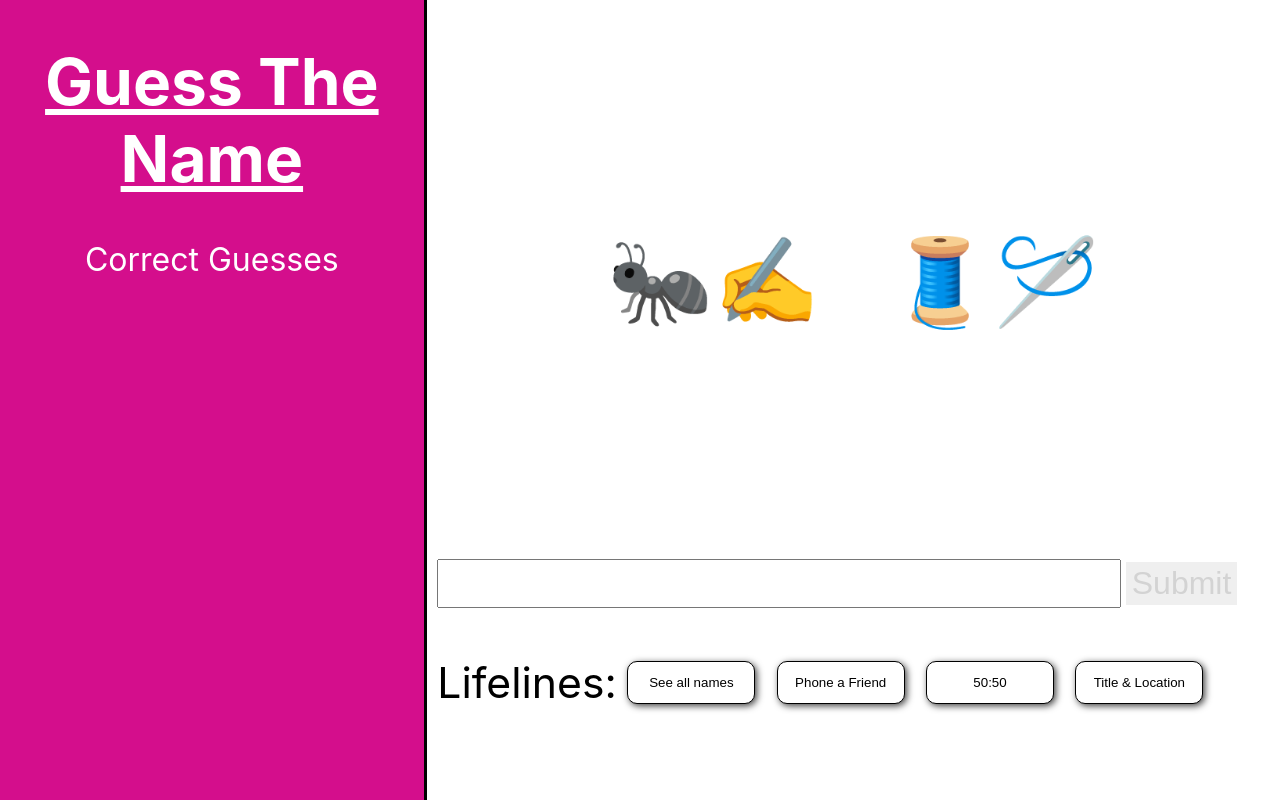
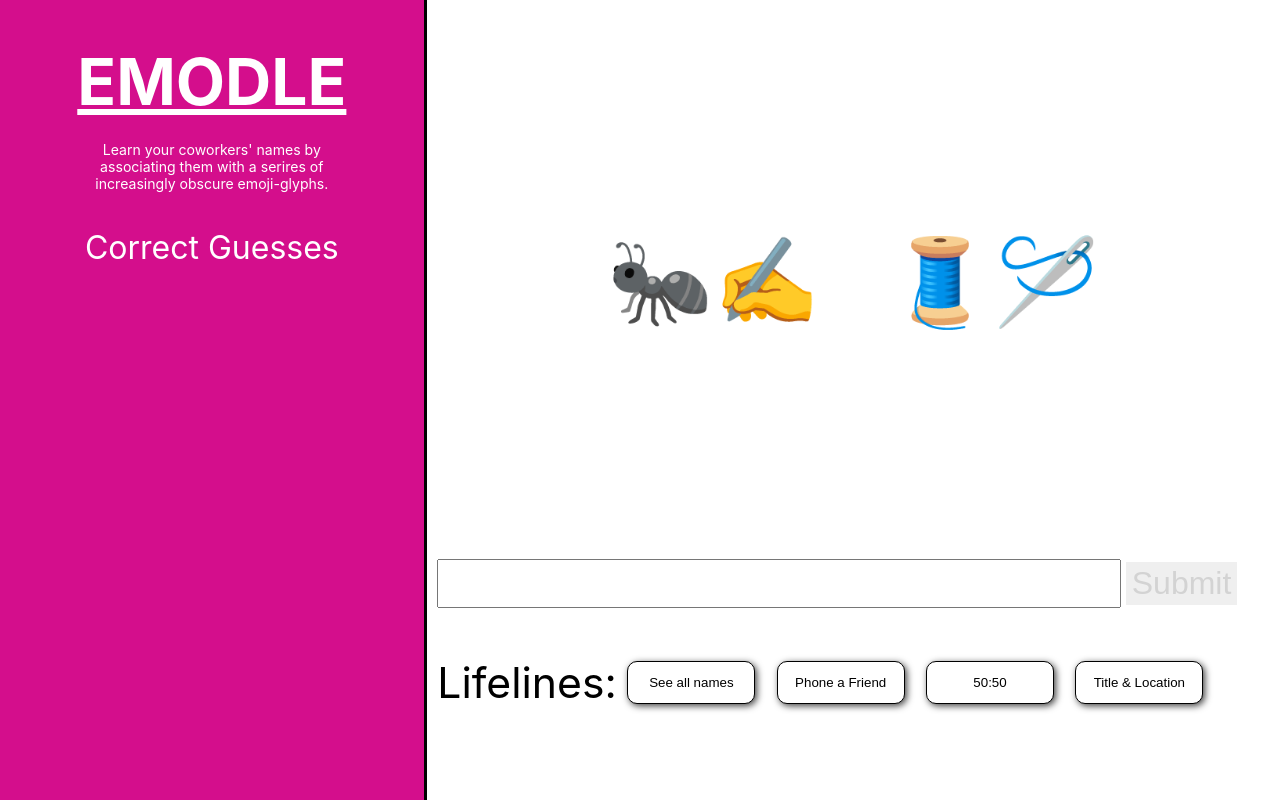
Before and after one commit to wijohnst/emodle, a React (Create React App) app: page / in a window 1280 px wide. Built offline with nearby package versions, Linux system fonts and the light colour scheme.

Commit message:
Updates heading

```diff
--- a/src/App.styles.ts
+++ b/src/App.styles.ts
@@ -35,3 +35,11 @@ export const NamesDisplayWrapper = styled.div`
 export const GameControlsWrapper = styled.div`
   padding: 0 1rem 3rem 0.25rem;
 `;
+
+export const Subheading = styled.div`
+  font-size: 0.33rem;
+  position: relative;
+  top: -0.5rem;
+  text-align: center;
+  padding: 0 1.5rem 0 1.5rem;
+`;
--- a/src/App.tsx
+++ b/src/App.tsx
@@ -20,6 +20,7 @@ import {
   DisplayControlsWrapper,
   GameControlsWrapper,
   AppHeading,
+  Subheading,
 } from "./App.styles";
 
 import GameData from "./game.json";
@@ -36,7 +37,13 @@ const App = (props: Props) => {
   return (
     <AppWrapper>
       <NamesPanelWrapper>
-        <AppHeading> Guess The Name</AppHeading>
+        <AppHeading> EMODLE </AppHeading>
+        <Subheading>
+          <p>
+            Learn your coworkers' names by associating them with a serires of
+            increasingly obscure emoji-glyphs.
+          </p>
+        </Subheading>
         <NamesPanel />
       </NamesPanelWrapper>
       <DisplayControlsWrapper>
```
